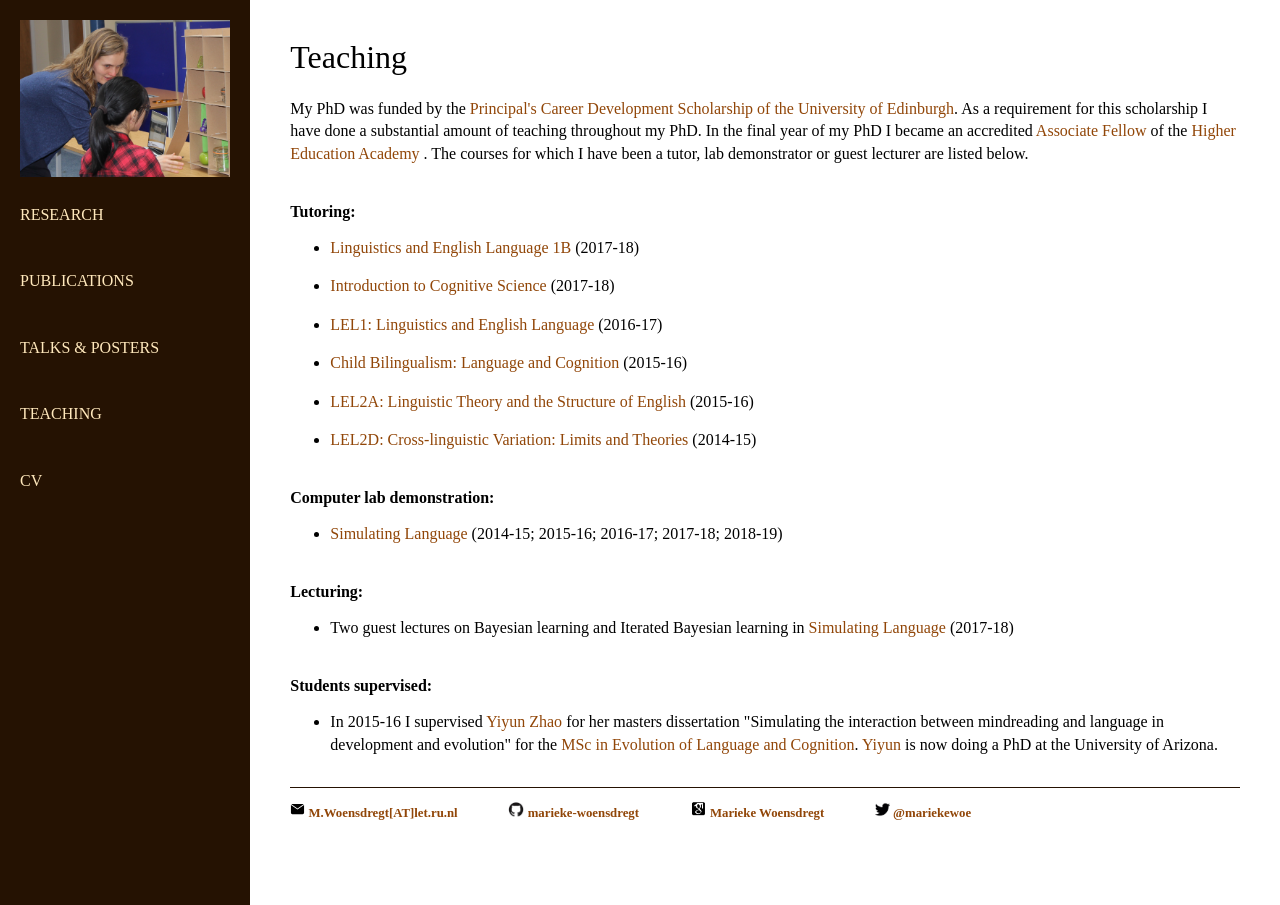
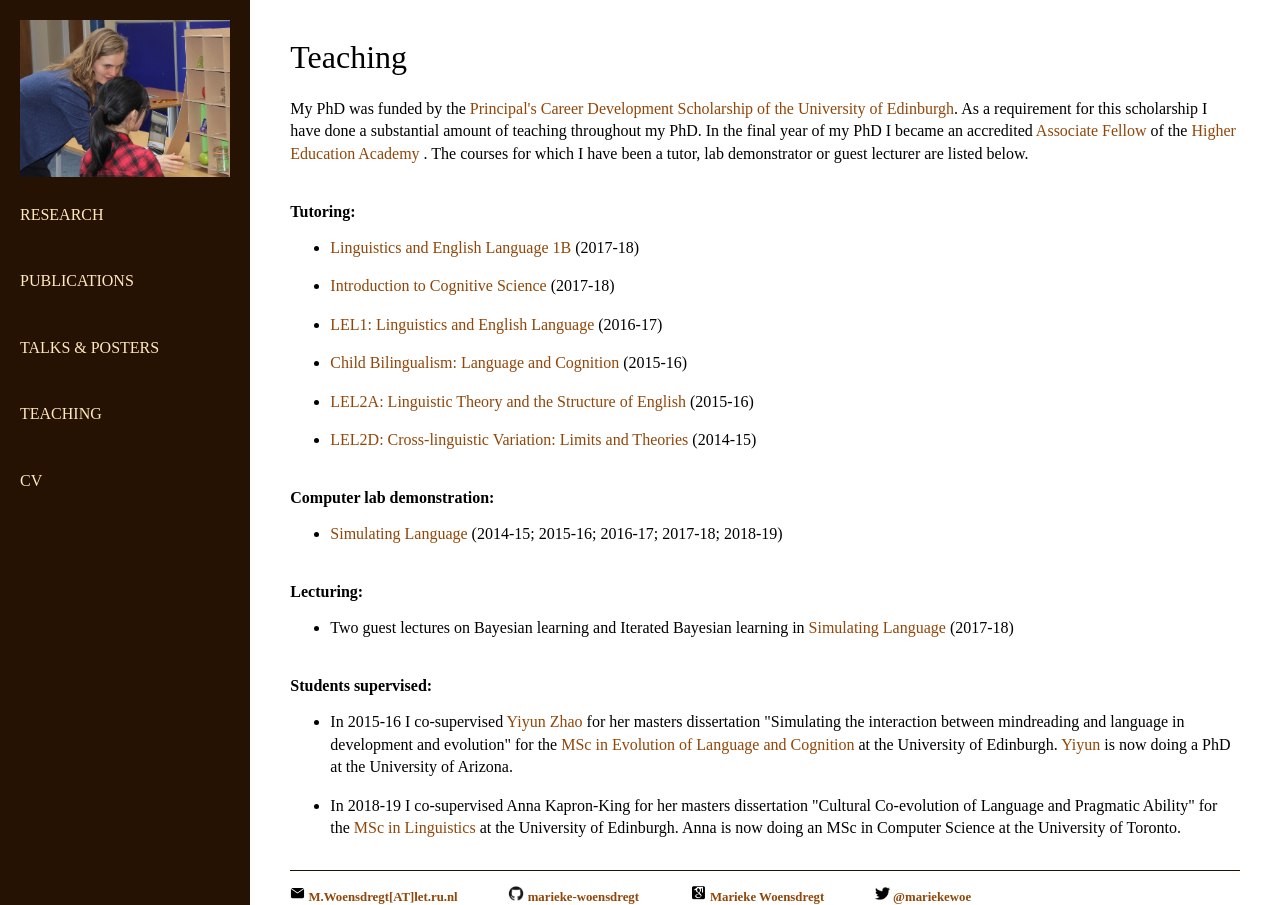
Before and after one commit to marieke-woensdregt/marieke-woensdregt.github.io, a Jekyll site: the page built from teaching/index.html, in a window 1280 px wide. Built offline with Jekyll 4.4.1, drawn with Linux system fonts in a browser that asks for light colours.

Commit message:
Update index.html

```diff
--- a/teaching/index.html
+++ b/teaching/index.html
@@ -59,14 +59,21 @@ title: Teaching
 
 	<h3> Students supervised: </h3>
 	<ul>
-		<li><p> In 2015-16 I supervised <a href="https://linguistics.arizona.edu/user/yiyun-zhao">Yiyun Zhao</a>
+		<li><p> In 2015-16 I co-supervised <a href="https://linguistics.arizona.edu/user/yiyun-zhao">Yiyun Zhao</a>
 			for her masters dissertation
 			"Simulating the interaction between mindreading and language in development and evolution"
 			for the
 			<a href="http://www.ed.ac.uk/ppls/linguistics-and-english-language/prospective/postgraduate/msc/evolution-of-language-cognition">
-			   MSc in Evolution of Language and Cognition</a>.
+			   MSc in Evolution of Language and Cognition</a> at the University of Edinburgh.
 			<a href="https://linguistics.arizona.edu/user/yiyun-zhao">Yiyun</a> is now doing a PhD at the University of Arizona.
 
+		</p></li>
+		<li><p> In 2018-19 I co-supervised Anna Kapron-King for her masters dissertation
+			"Cultural Co-evolution of Language and Pragmatic Ability"
+			for the
+			<a href="https://www.ed.ac.uk/ppls/linguistics-and-english-language/prospective/postgraduate/msc/linguistics">
+			   MSc in Linguistics</a> at the University of Edinburgh. Anna is now doing an MSc in Computer Science
+			at the University of Toronto.
 		</p></li>
 	</ul>
 
```
